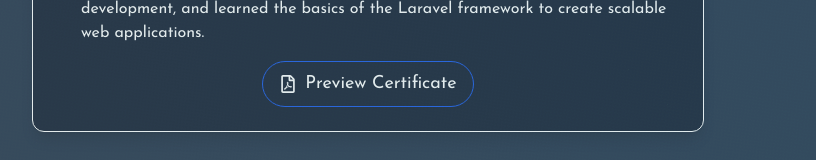
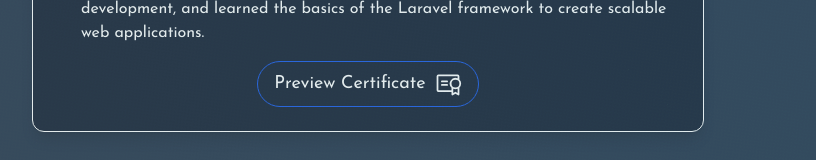
Before and after one commit to mohamed-khaled-xv/MK-Portfolio, a React (Vite) app: page / in a window 1280 px wide. Shown: the part 2642-2802 px from the top of the page, without its empty margins (272-1088 px from the left). Built offline with nearby package versions, Linux system fonts and the light colour scheme.

Commit message:
changed the experience icon

```diff
--- a/src/components/experienceSection/AllExperiences.jsx
+++ b/src/components/experienceSection/AllExperiences.jsx
@@ -1,6 +1,5 @@
 
-
-import { FaRegFilePdf } from "react-icons/fa";
+import { PiCertificate } from "react-icons/pi";
 
 const AllExperiences = () => {
   return (
@@ -27,8 +26,8 @@ const AllExperiences = () => {
           rel="noopener noreferrer"
           className="border border-primaryblue rounded-full py-2 px-4 text-lg flex gap-2 items-center hover:bg-primaryblue transition-all duration-500 cursor-pointer text-white"
         >
-          <FaRegFilePdf className="text-lg" />
           Preview Certificate
+          <PiCertificate className="text-[28px]" />
         </a>
       </div>
     </div>
```
